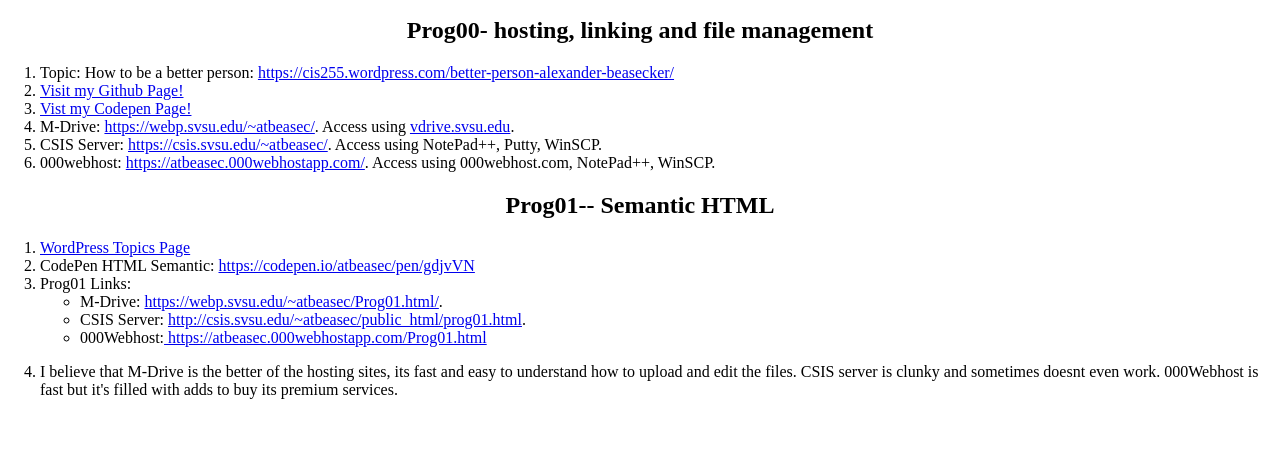
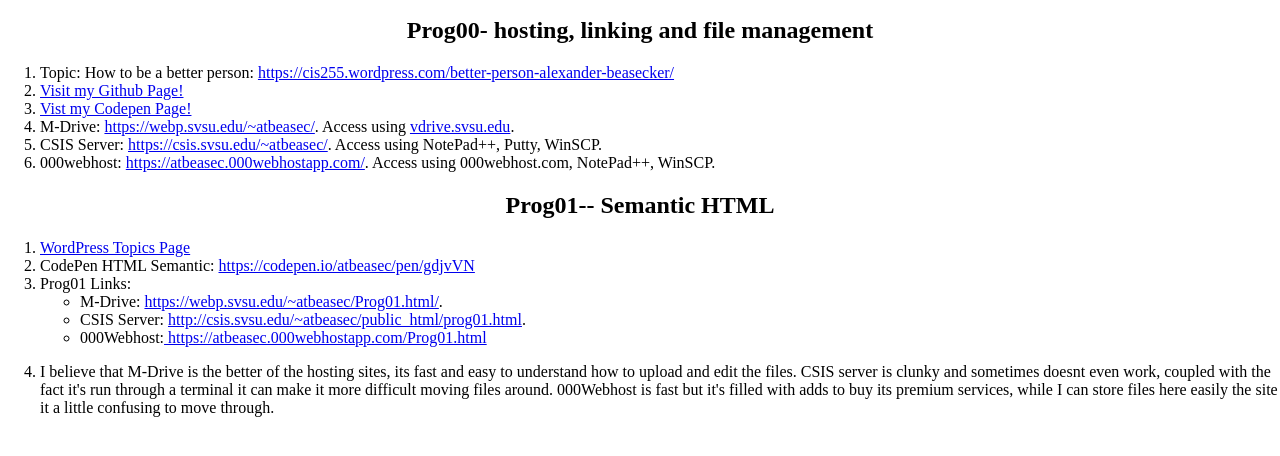
Before and after one commit to atbeasec/pages, a plain HTML site: page index.html in a window 1280 px wide. Shown: the part 92-548 px from the top of the page. Drawn offline with Linux system fonts and the light colour scheme.

Commit message:
Update index.html

```diff
--- a/index.html
+++ b/index.html
@@ -45,7 +45,7 @@
       <li> CSIS Server: <a target='_blank' href='http://csis.svsu.edu/~atbeasec/public_html/prog01.html'>http://csis.svsu.edu/~atbeasec/public_html/prog01.html</a>.</li>
       <li> 000Webhost:<a href='https://atbeasec.000webhostapp.com/Prog01.html'> https://atbeasec.000webhostapp.com/Prog01.html </a></li>
     </ul>
-    <li> <p>I believe that M-Drive is the better of the hosting sites, its fast and easy to understand how to upload and edit the files. CSIS server is clunky and sometimes doesnt even work. 000Webhost is fast but it's filled with adds to buy its premium services.</p></li>
+    <li> <p>I believe that M-Drive is the better of the hosting sites, its fast and easy to understand how to upload and edit the files. CSIS server is clunky and sometimes doesnt even work, coupled with the fact it's run through a terminal it can make it more difficult moving files around. 000Webhost is fast but it's filled with adds to buy its premium services, while I can store files here easily the site it a little confusing to move through.</p></li>
     </ol>
       <script></script>
 </body>
```
